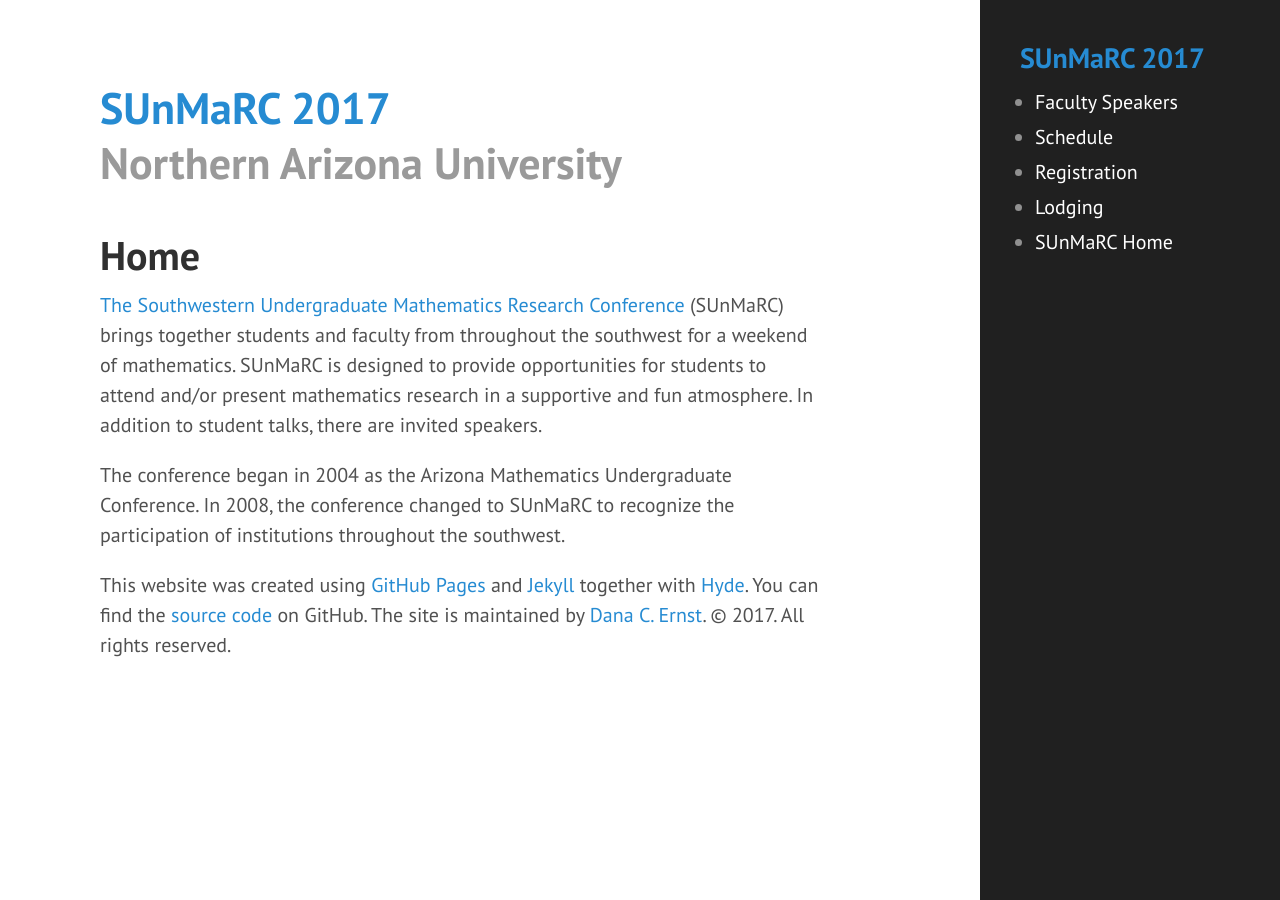
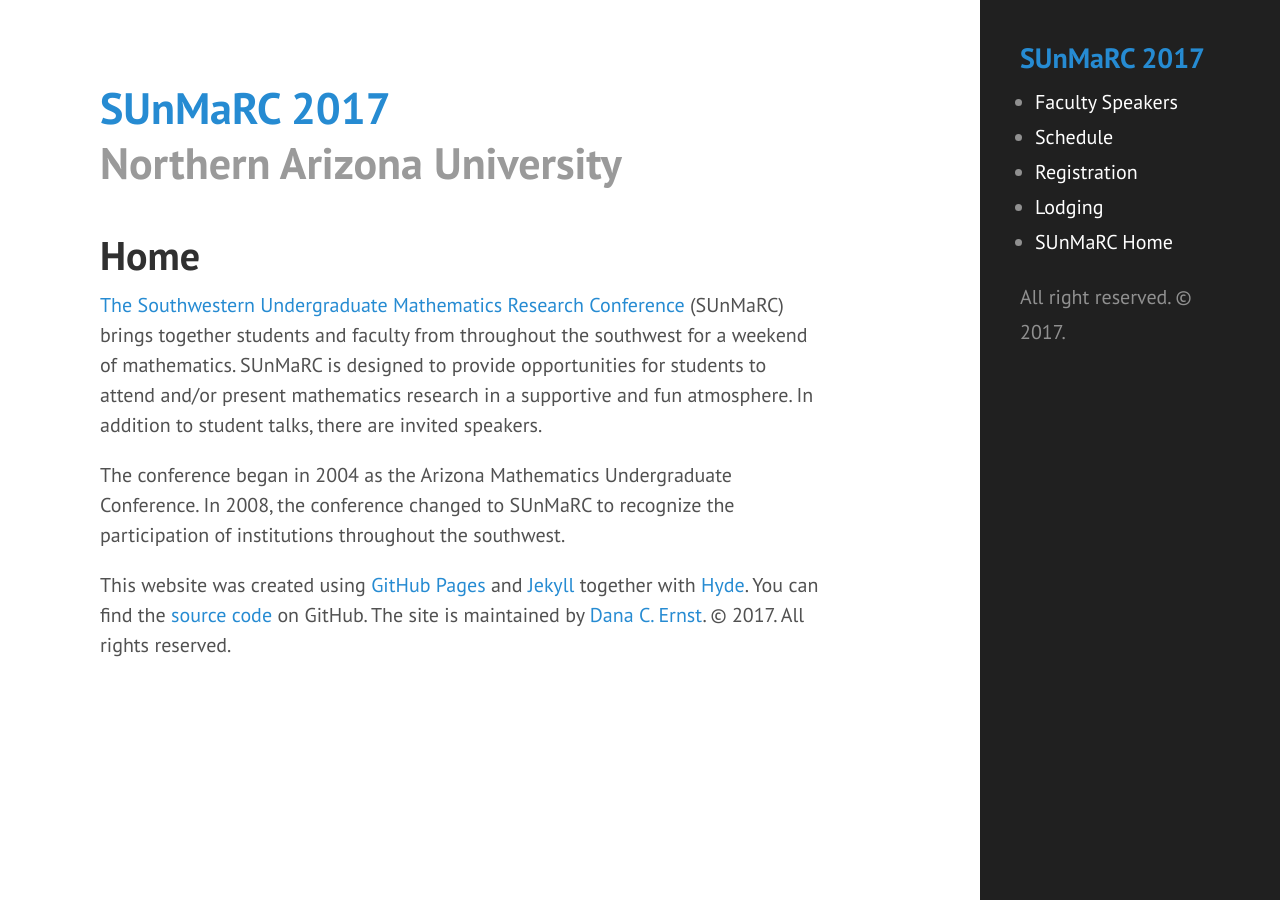
Before and after one commit to NAUMathStat/sunmarc2017, a Jekyll site: the page built from index.md, in a window 1280 px wide. Built offline with Jekyll 4.4.1, drawn with Linux system fonts in a browser that asks for light colours.

Commit message:
Update to sidebar

```diff
--- a/_includes/sidebar.html
+++ b/_includes/sidebar.html
@@ -18,10 +18,9 @@
 
 </ul>
 
-<!-- <div class="sidebar-nav-item">
-<p>Created with <a href="https://pages.github.com">GitHub Pages</a>, <a href="http://jekyllrb.com">Jekyll</a>, and <a href="http://hyde.getpoole.com">Hyde</a>.
-<p>Site maintained by <a href="http://dcernst.github.io">Dana C. Ernst</a>. Source on <a href="http://github.com/NAUMathStat/seminars">GitHub</a>. &copy; {{ site.time | date: '%Y' }}.</p>
-</div> -->
+<div class="sidebar-nav-item">
+<p>All right reserved. &copy; {{ site.time | date: '%Y' }}.</p>
+</div>
 
 </nav>
 
```
